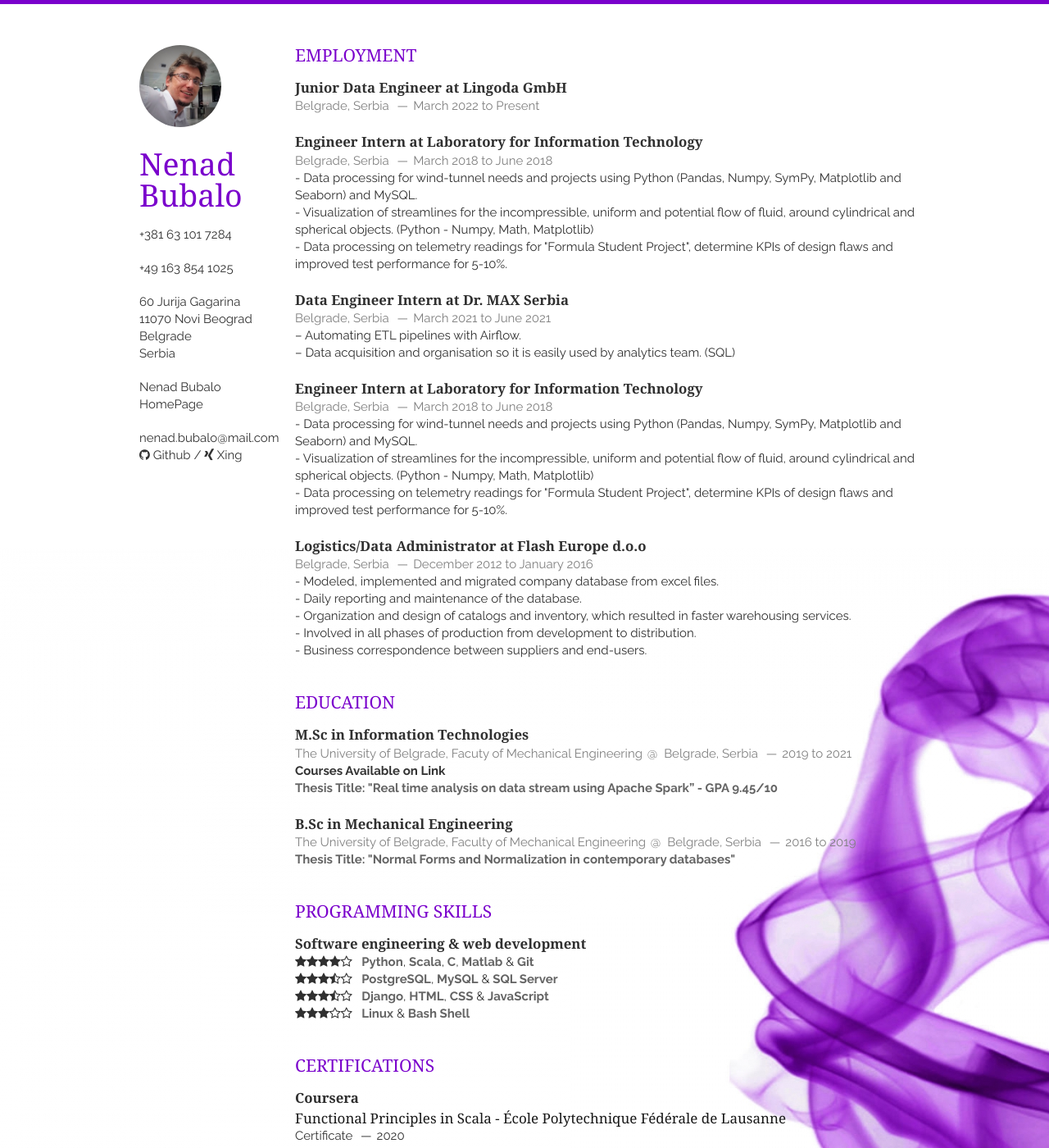
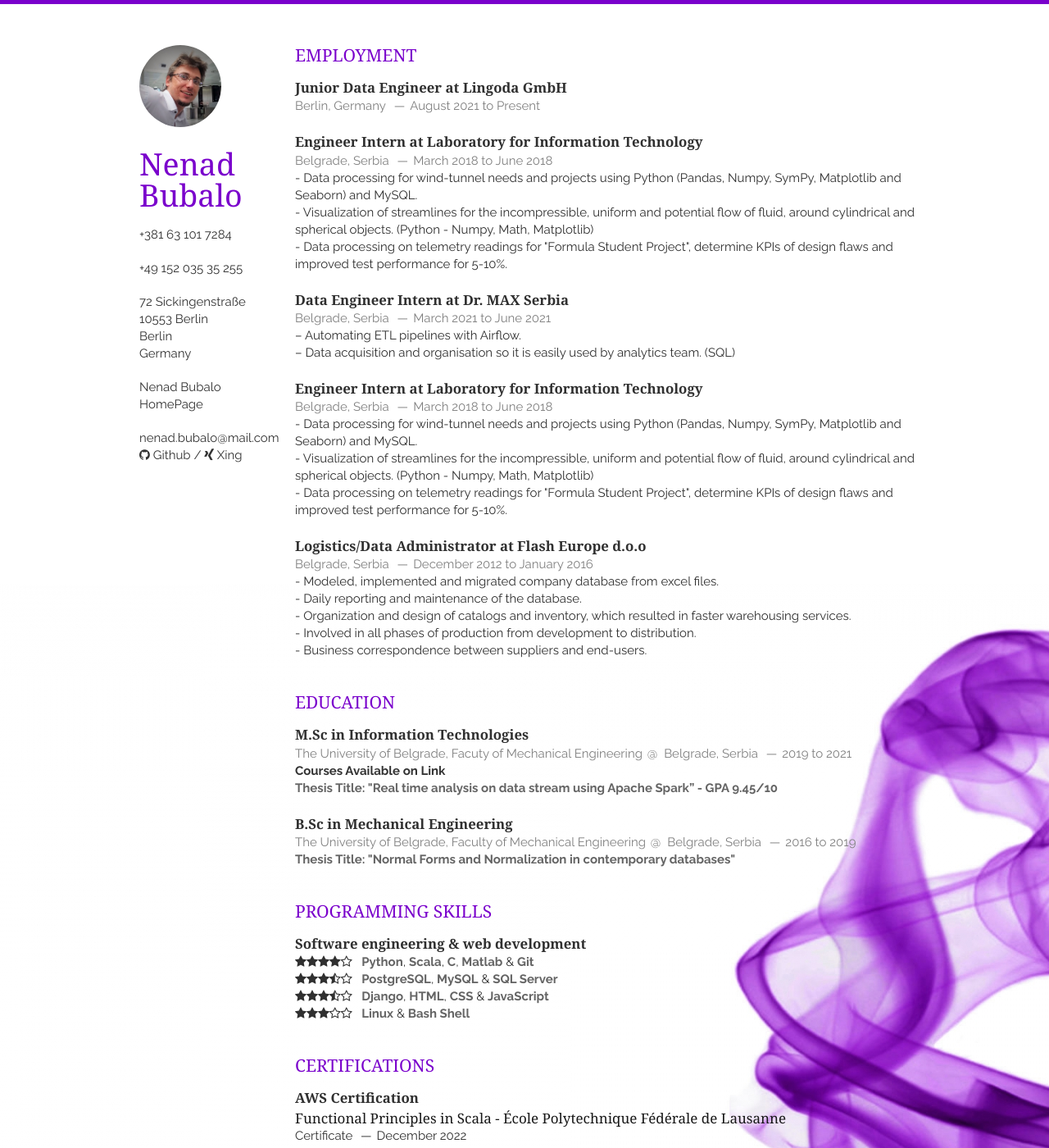
Before and after one commit to MouseOnTheKeys/cv, a Jekyll site: the page built from index.html, in a window 1280 px wide and 1400 px high. Shown: the whole window at 82% size. Built offline with Jekyll 4.4.1, drawn with Linux system fonts in a browser that asks for light colours; nearby versions of some CDN libraries; the list of posts is cut into pages by our own code; some of the changed text lies outside the part shown.

Commit message:
small update end of 2022

```diff
--- a/_config.yml
+++ b/_config.yml
@@ -43,15 +43,15 @@ github: MouseOnTheKeys
 #twitter: twitter
 xing: Nenad_Bubalo/cv
 tel: +381 63 101 7284
-tel1: +49 163 854 1025
+tel1: +49 152 035 35 255
 tel_full: tel:+381631017284
-tel_full1: tel:+491638541025
-google_maps: 'https://goo.gl/maps/XvLnVDCx1JhVsVM67'
+tel_full1: tel:+4915203535255
+google_maps: 'https://goo.gl/maps/461ZjzzDJpXLvkaE6'
 address:
-  street: 60 Jurija Gagarina
-  postcode: 11070 Novi Beograd
-  city: Belgrade
-  country: Serbia
+  street: 72 Sickingenstraße
+  postcode: 10553 Berlin
+  city: Berlin
+  country: Germany
 #google_analytics: UA-69300817-1
 
 # needed for travis-ci build
--- a/_includes/employment.html
+++ b/_includes/employment.html
@@ -5,8 +5,8 @@
     <header>
       <h1>Junior Data Engineer at Lingoda GmbH</h1>
       <span>
-        <address>Belgrade, Serbia</address>
-        <time>March 2022 to Present</time>
+        <address>Berlin, Germany</address>
+        <time>August 2021 to Present</time>
       </span>
     </header>
     <p>
--- a/_includes/initiatives.html
+++ b/_includes/initiatives.html
@@ -1,6 +1,19 @@
 <section class="thirteen columns">
     <h1>Certifications</h1>
     <article>
+        <header>
+            <h1>AWS Certification</h1>
+            <ul>
+                <li>
+                    <h5>Functional Principles in Scala - École Polytechnique Fédérale de Lausanne</h5>
+                    <span>
+                        <address><a
+                                href=https://www.credly.com/badges/3a7ca0c0-ca18-4062-8f11-51e1304765c6/linked_in_profile>Certificate
+                                </a> </address> <time>December 2022</time>
+                    </span>
+                </li>
+            </ul>
+        </header>
         <header>
             <h1>Coursera</h1>
             <ul>
--- a/_layouts/layout.html
+++ b/_layouts/layout.html
@@ -65,7 +65,7 @@
 
         <footer class="thirteen columns">
           <p>
-            Nenad Bubalo 2019-2021 © All rights reserved. Powered by
+            Nenad Bubalo 2019-2023 © All rights reserved. Powered by
             <a href="http://jekyllrb.com/">Jekyll</a> and
             <a href="https://github.com/MouseOnTheKeys">MouseOnTheKeys</a>
           </p>
```
Also changed, not shown: 1 other file.
